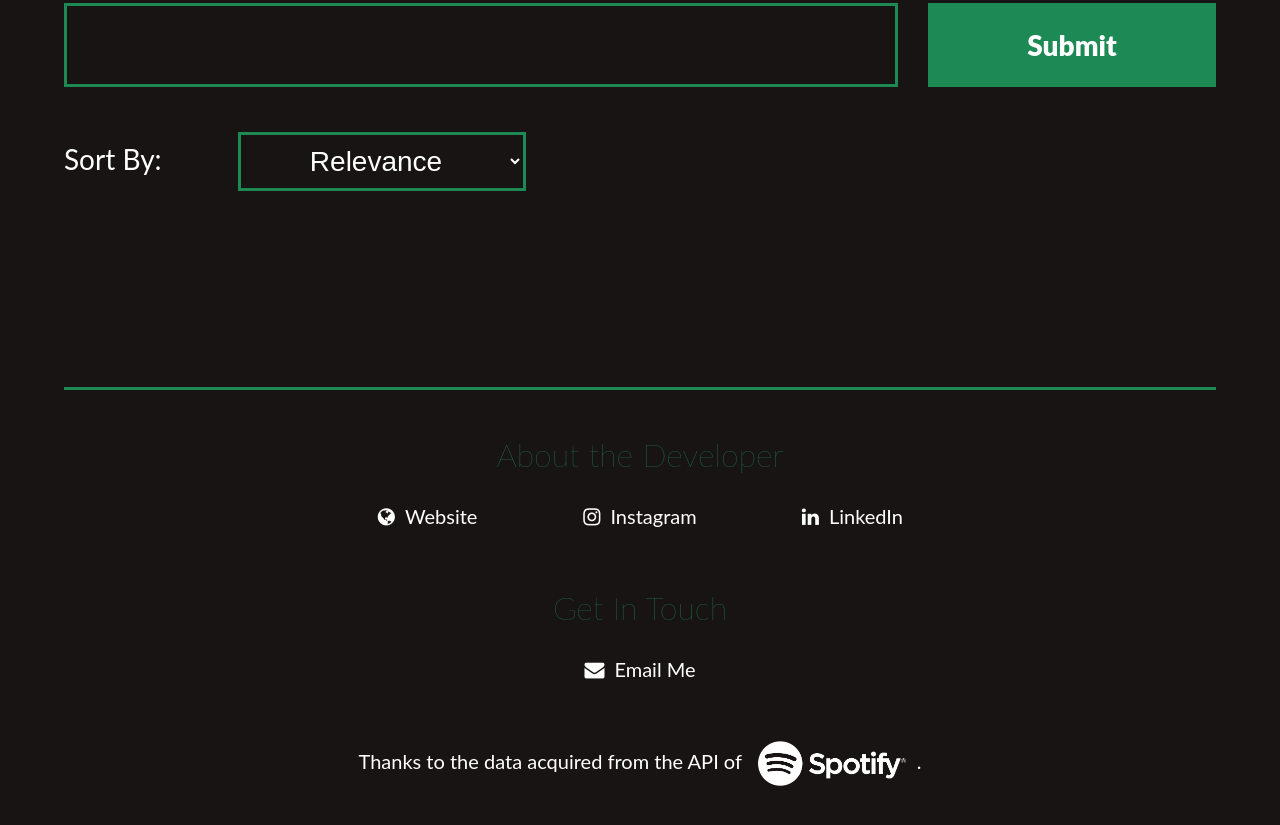
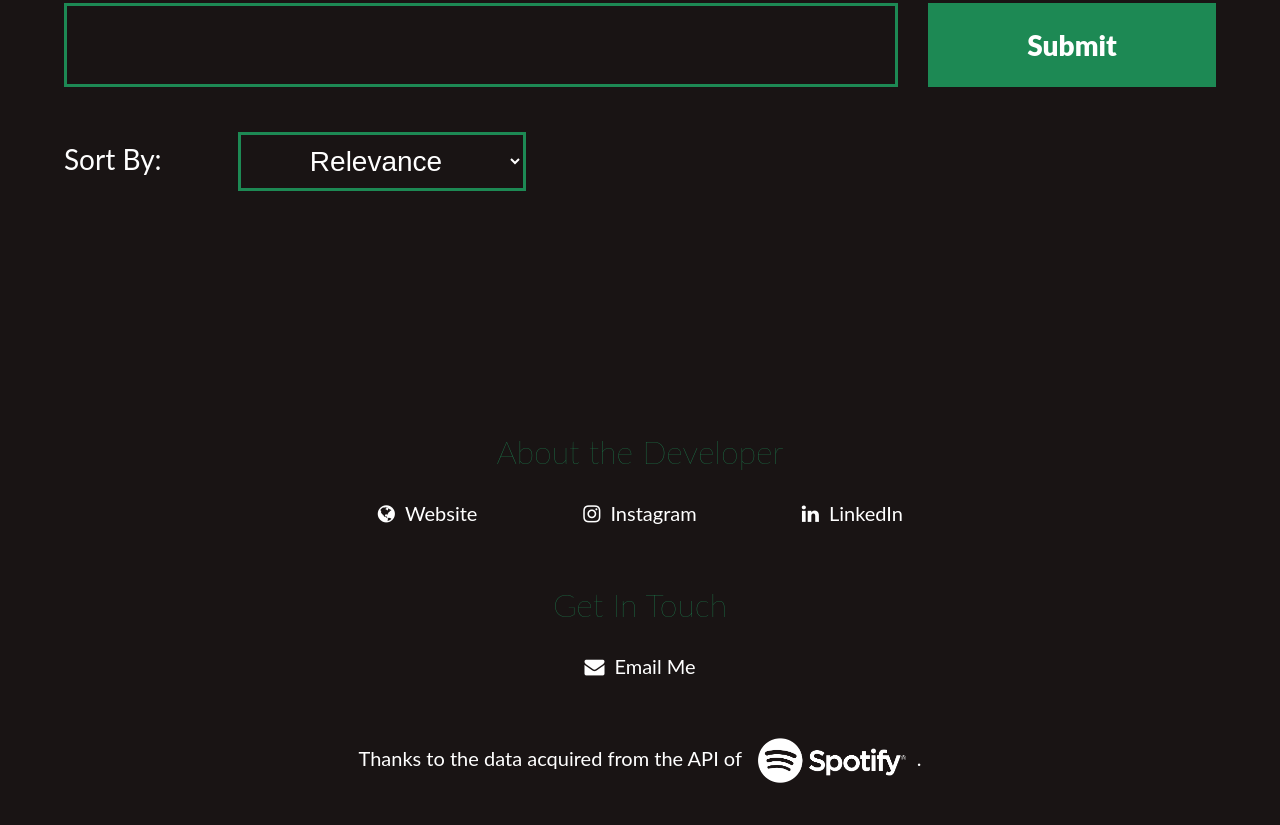
Before and after one commit to nils-vanderwerf/remote-content-webpage, a website: page index.html in a window 1280 px wide. Shown: the part 255-1080 px from the top of the page. Drawn offline with Linux system fonts and the light colour scheme; no server answers.

Commit message:
Remove line above footer

```diff
--- a/css/style.css
+++ b/css/style.css
@@ -158,7 +158,6 @@ audio {
 }
 
 footer {
-    border-top: solid 3px #1D8954;
     padding: 45px;
 }
 
```
